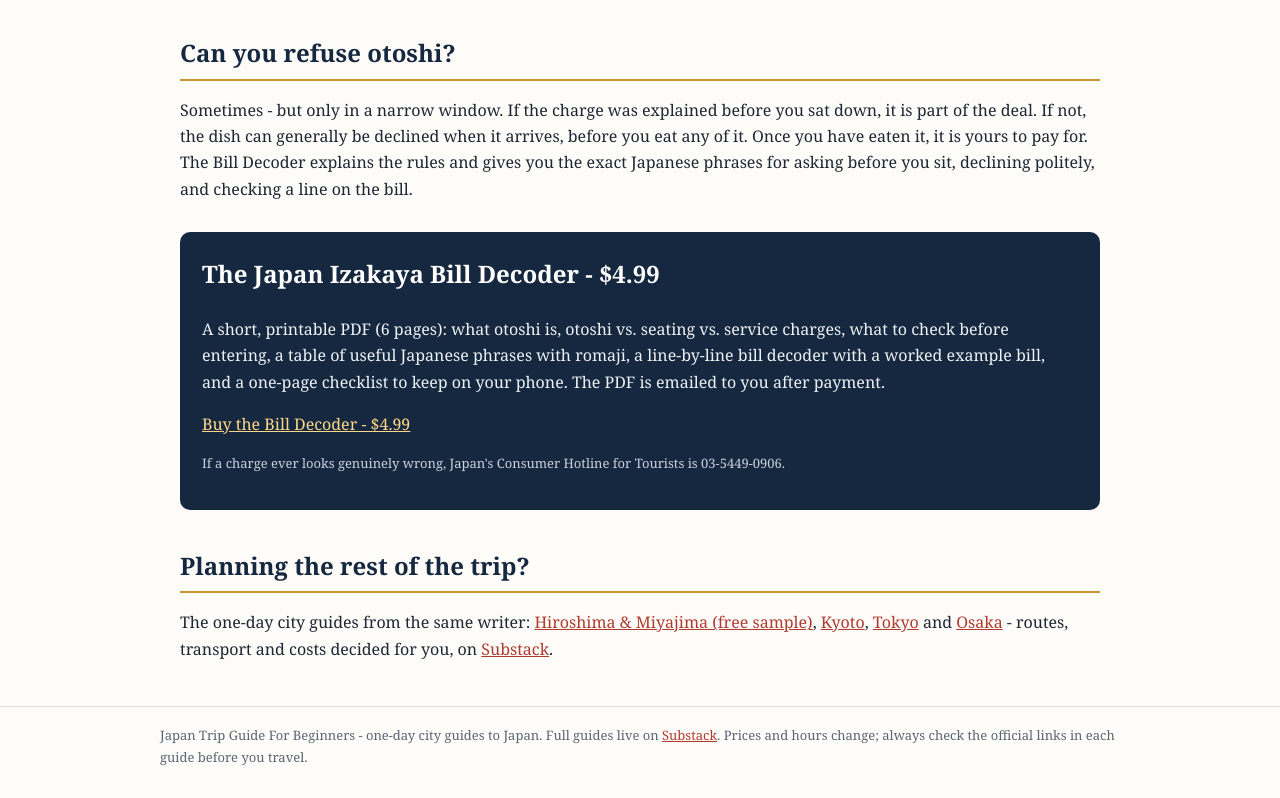
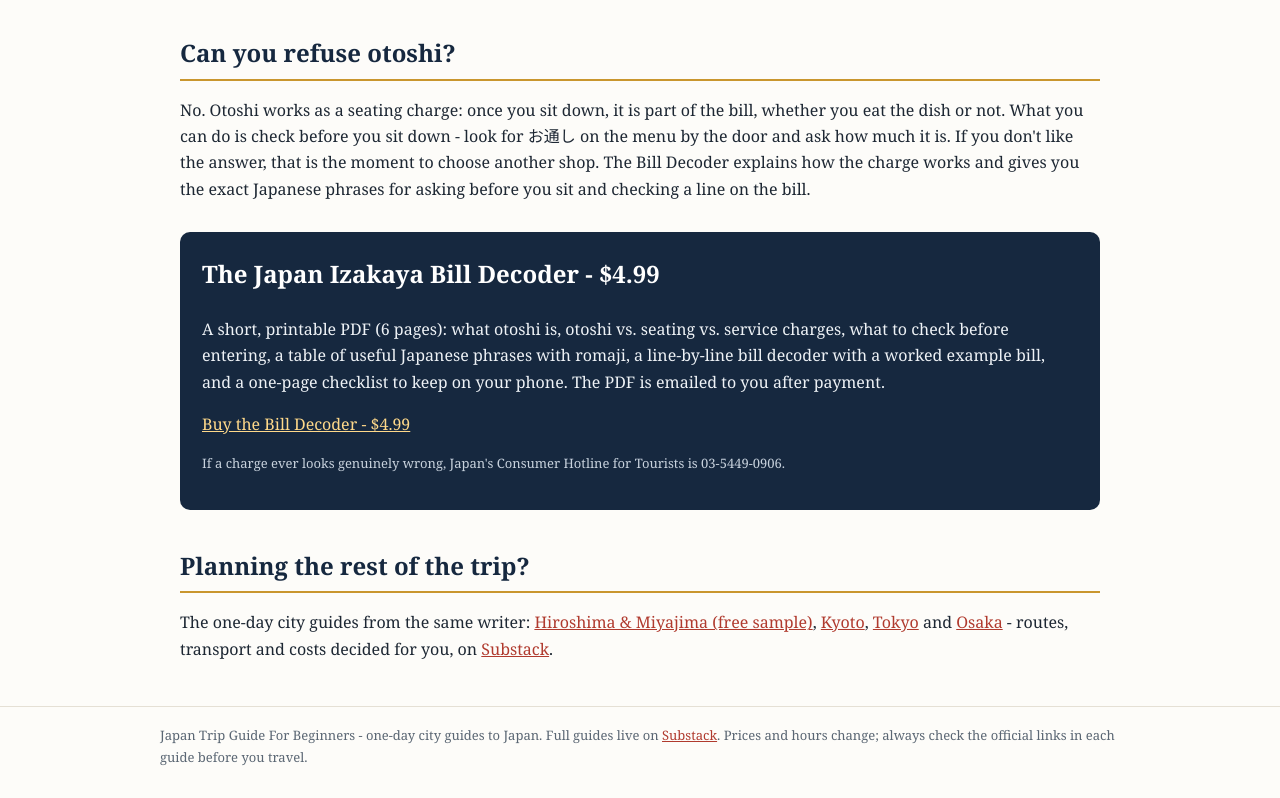
Before and after one commit to upt-project/japan-trip-guide, a plain HTML site: page izakaya-bill-decoder.html in a window 1280 px wide. Shown: the part 986-1784 px from the top of the page. Drawn offline with Linux system fonts and the light colour scheme.

Commit message:
Izakaya page: otoshi cannot be refused - present it as a seating charge

```diff
--- a/izakaya-bill-decoder.html
+++ b/izakaya-bill-decoder.html
@@ -47,7 +47,7 @@
 <p>Two more lines appear on real bills: a late-night surcharge (often 10% after 22:00) at some places, and consumption tax - 10% for eating in, already included in menu prices by law. Tipping is not customary in Japan.</p>
 
 <h2>Can you refuse otoshi?</h2>
-<p>Sometimes - but only in a narrow window. If the charge was explained before you sat down, it is part of the deal. If not, the dish can generally be declined when it arrives, before you eat any of it. Once you have eaten it, it is yours to pay for. The Bill Decoder explains the rules and gives you the exact Japanese phrases for asking before you sit, declining politely, and checking a line on the bill.</p>
+<p>No. Otoshi works as a seating charge: once you sit down, it is part of the bill, whether you eat the dish or not. What you can do is check before you sit down - look for お通し on the menu by the door and ask how much it is. If you don't like the answer, that is the moment to choose another shop. The Bill Decoder explains how the charge works and gives you the exact Japanese phrases for asking before you sit and checking a line on the bill.</p>
 
 <div class="cta">
 <h2>The Japan Izakaya Bill Decoder - $4.99</h2>
```
